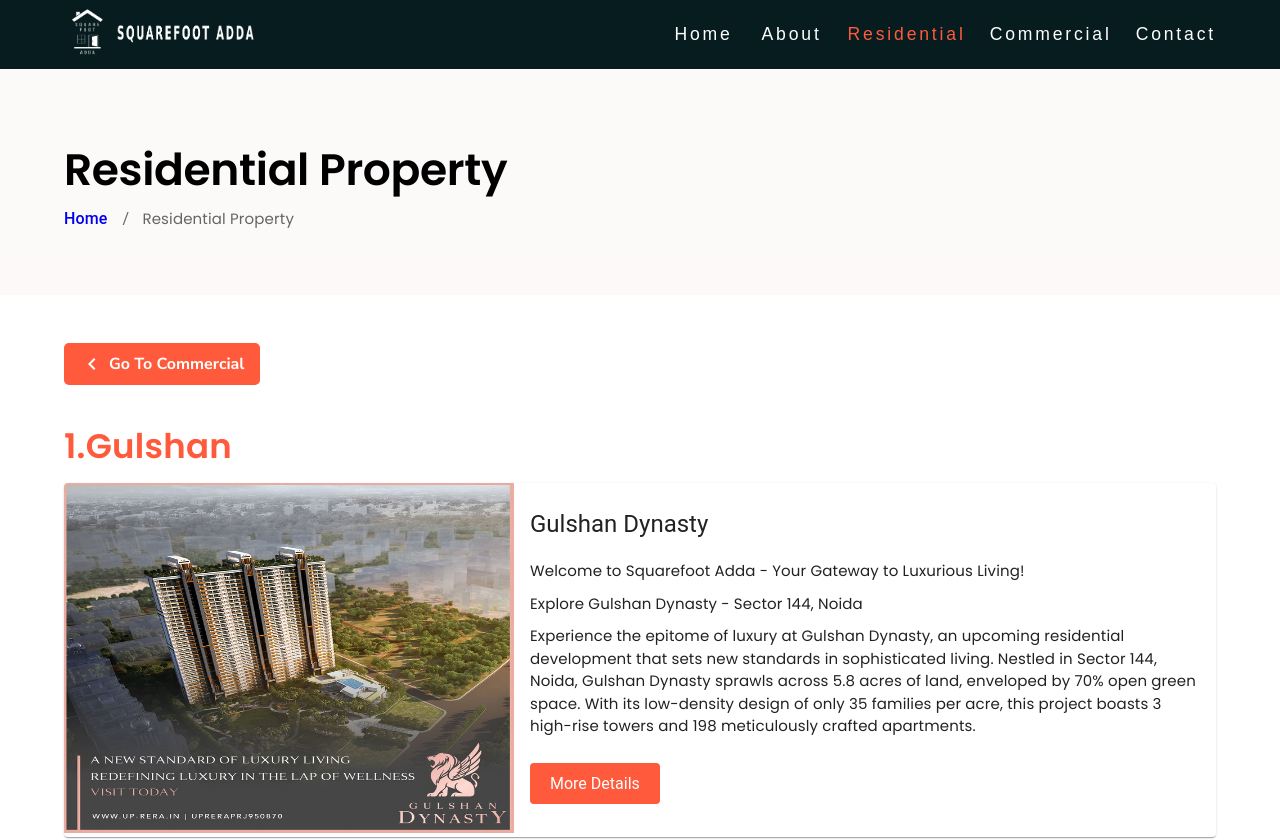
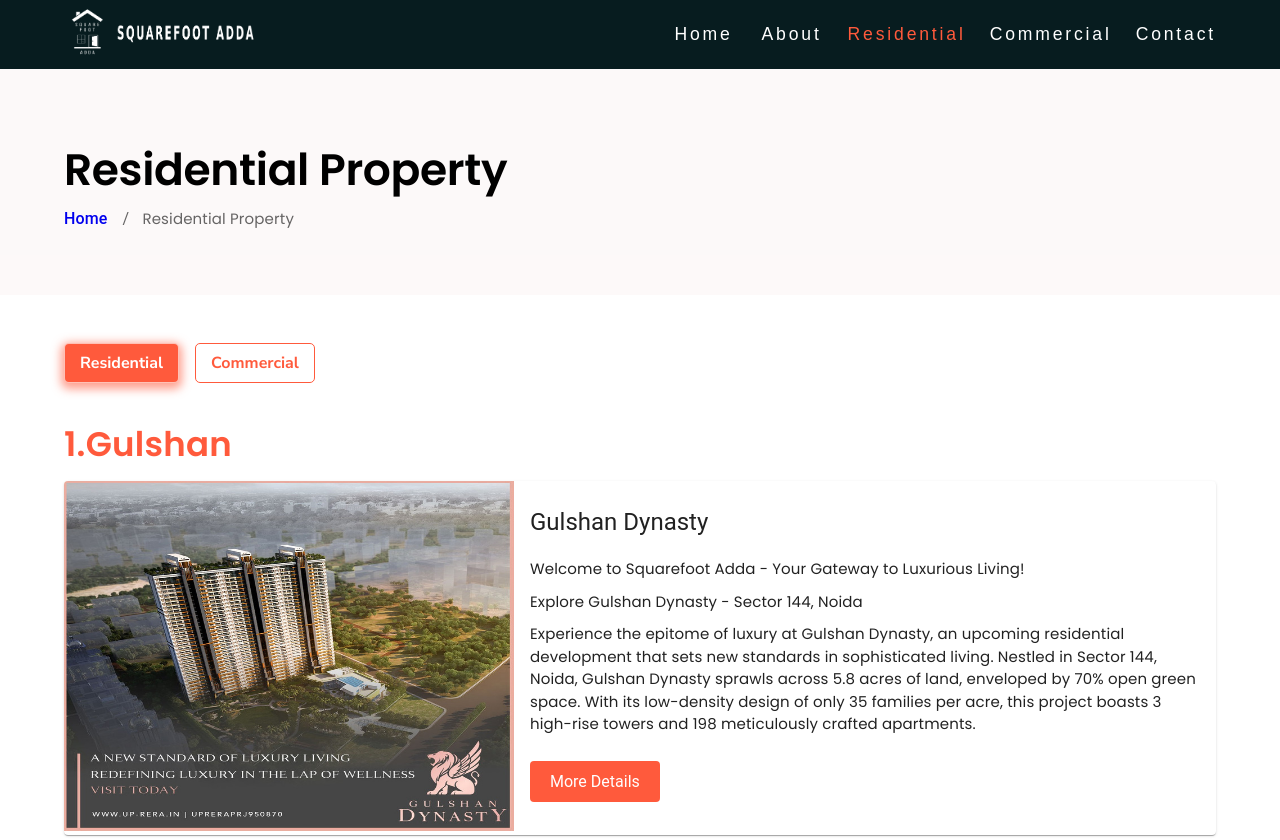
Before and after one commit to davidbaraiya/sqf-adda, a React (Vite) app: page /property/residential in a window 1280 px wide. Shown: the top 840 px of the page. Built offline with nearby package versions, Linux system fonts and the light colour scheme.

Commit message:
add tab btns

```diff
--- a/src/pages/Details/Commercial.jsx
+++ b/src/pages/Details/Commercial.jsx
@@ -8,12 +8,11 @@
 import commercialData from './commercialData'
 import { Link } from 'react-router-dom'
 import BreadCrumbs from '../../components/BreadCrumbs'
-import NavigateBeforeIcon from '@mui/icons-material/NavigateBefore'
 
 const Commercial = () => {
-  useEffect(() => {
-    window.scrollTo(0, 0)
-  }, [])
+  // useEffect(() => {
+  //   window.scrollTo(0, 0)
+  // }, [])
 
   const BreadCrumbsData = {
     name: 'Commercial Property',
@@ -26,9 +25,11 @@
       <Box className="property-builders" sx={{ padding: '3rem 0 5rem 0' }}>
         <Container>
           <Box display={'flex'} gap={2} marginBottom={5}>
-            <Link to="/property/residential" className="category-btn">
-              <NavigateBeforeIcon />
-              go to residential
+            <Link to="/property/residential" className="category-btn ">
+              Residential
+            </Link>
+            <Link to="/property/commercial" className="category-btn active">
+              commercial
             </Link>
           </Box>
           {commercialData?.map((property, i) => {
--- a/src/pages/Details/Residential.jsx
+++ b/src/pages/Details/Residential.jsx
@@ -11,9 +11,9 @@
 import NavigateBeforeIcon from '@mui/icons-material/NavigateBefore'
 
 const Commercial = () => {
-  useEffect(() => {
-    window.scrollTo(0, 0)
-  }, [])
+  // useEffect(() => {
+  //   window.scrollTo(0, 0)
+  // }, [])
 
   const BreadCrumbsData = {
     name: 'Residential Property',
@@ -26,9 +26,11 @@
       <Box className="property-builders" sx={{ padding: '3rem 0 5rem 0' }}>
         <Container>
           <Box display={'flex'} gap={2} marginBottom={5}>
+            <Link to="/property/residential" className="category-btn active">
+              Residential
+            </Link>
             <Link to="/property/commercial" className="category-btn">
-              <NavigateBeforeIcon />
-              go to commercial
+              commercial
             </Link>
           </Box>
           {residentalData?.map((property, i) => {
--- a/src/pages/Details/property.css
+++ b/src/pages/Details/property.css
@@ -149,25 +149,29 @@
   font-weight: 700 !important;
   border-radius: 5px !important;
   text-transform: none !important;
-  color: var(--wh-color) !important;
-  background-color: var(--scnd-color) !important;
+  background-color: var(--wh-color) !important;
+  color: var(--scnd-color) !important;
   text-transform: capitalize !important;
   -webkit-border-radius: 5px !important;
   -moz-border-radius: 5px !important;
   -ms-border-radius: 5px !important;
   -o-border-radius: 5px !important;
-  border: 1px solid transparent !important;
+  border: 1px solid var(--scnd-color) !important;
   text-decoration: none;
   font-family: var(--nunito-font);
   display: inline-flex;
   align-items: center;
   gap: 5px;
+  transition: all 0.3s ease-in-out;
 }
 
 .category-btn:hover,
 .category-btn.active {
   box-shadow: 0 3px 10px 3px #ff5a3c94 !important;
   border-color: #ffffff9e !important;
+  background-color: var(--scnd-color) !important;
+  color: #fff !important;
+
 }
 
 @media (max-width :991px) {
```
